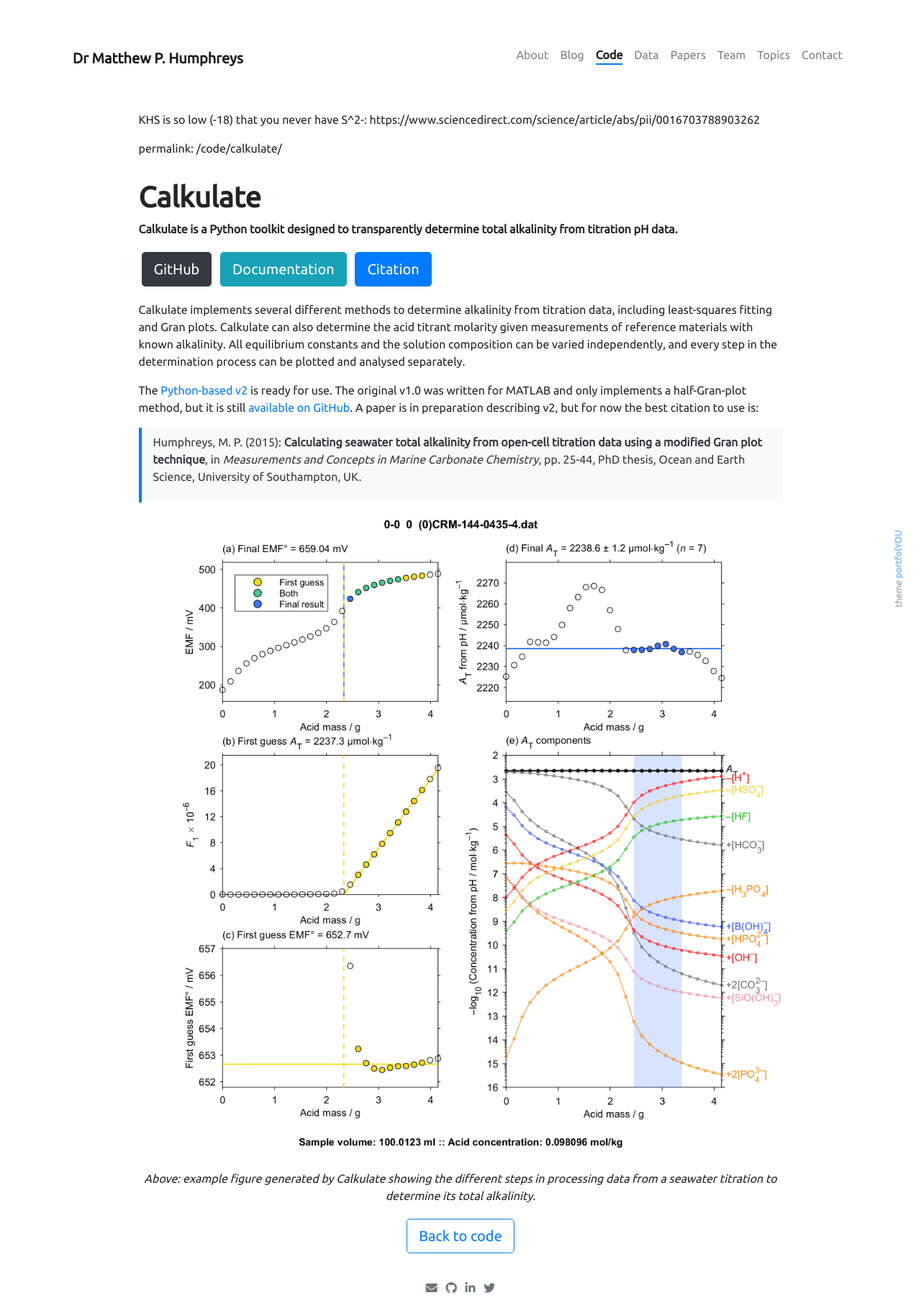
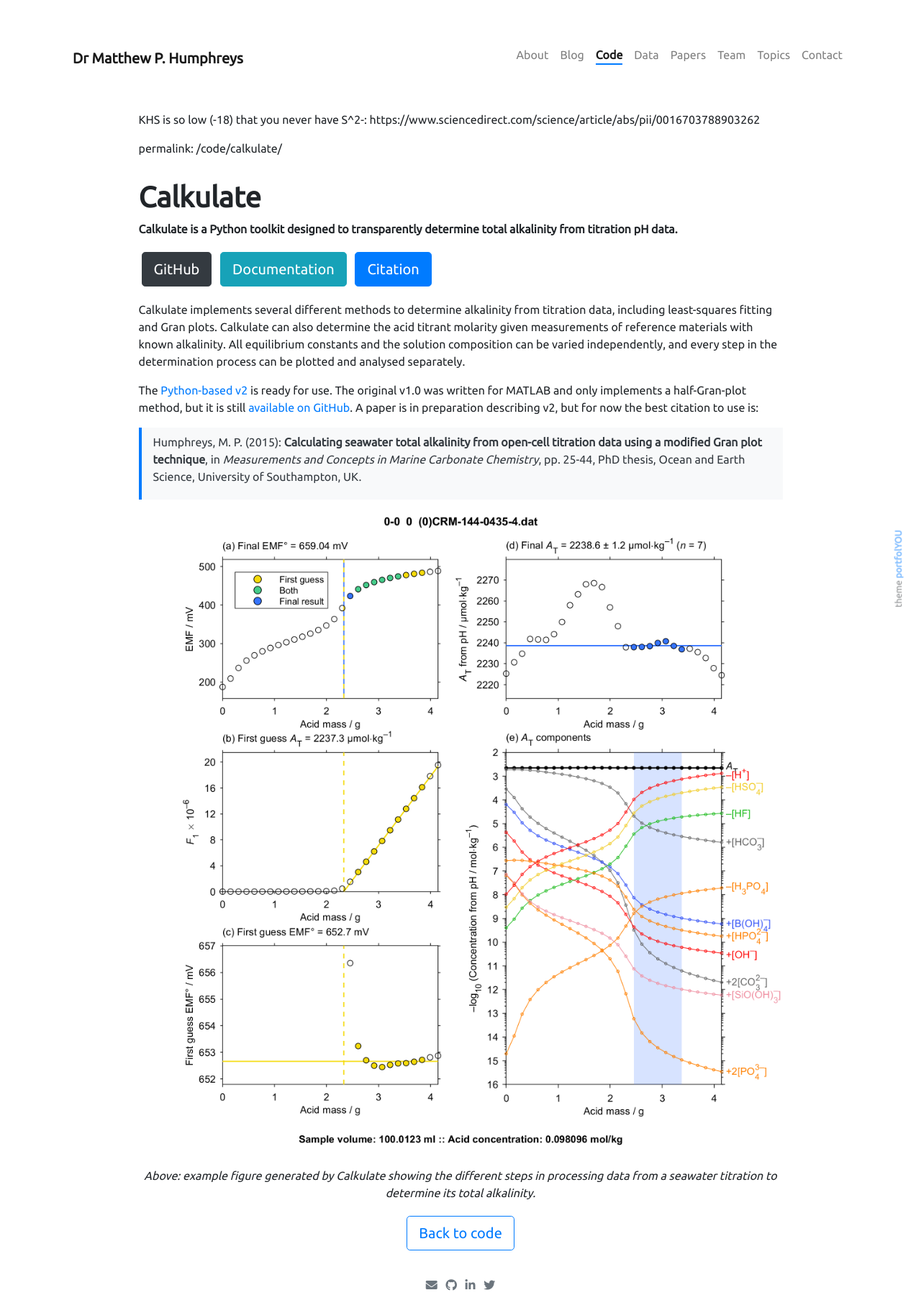
Before and after one commit to mvdh7/mvdh7.github.io, a Jekyll site: the page built from _code/500-calkulate.md, in a window 1280 px wide. Shown: the whole page at 72% size. Built offline with Jekyll 4.4.1, drawn with Linux system fonts in a browser that asks for light colours; nearby versions of some CDN libraries.

Commit message:
smaller bottom pad

```diff
--- a/_sass/_blog.scss
+++ b/_sass/_blog.scss
@@ -115,7 +115,7 @@
     background: $light;
     border-left: 0.25em solid $primary;
     color: $dark;
-    padding: 0.5em 1em;
+    padding: 0.5em 1em 0.2em;
   }
 
   table {
```
